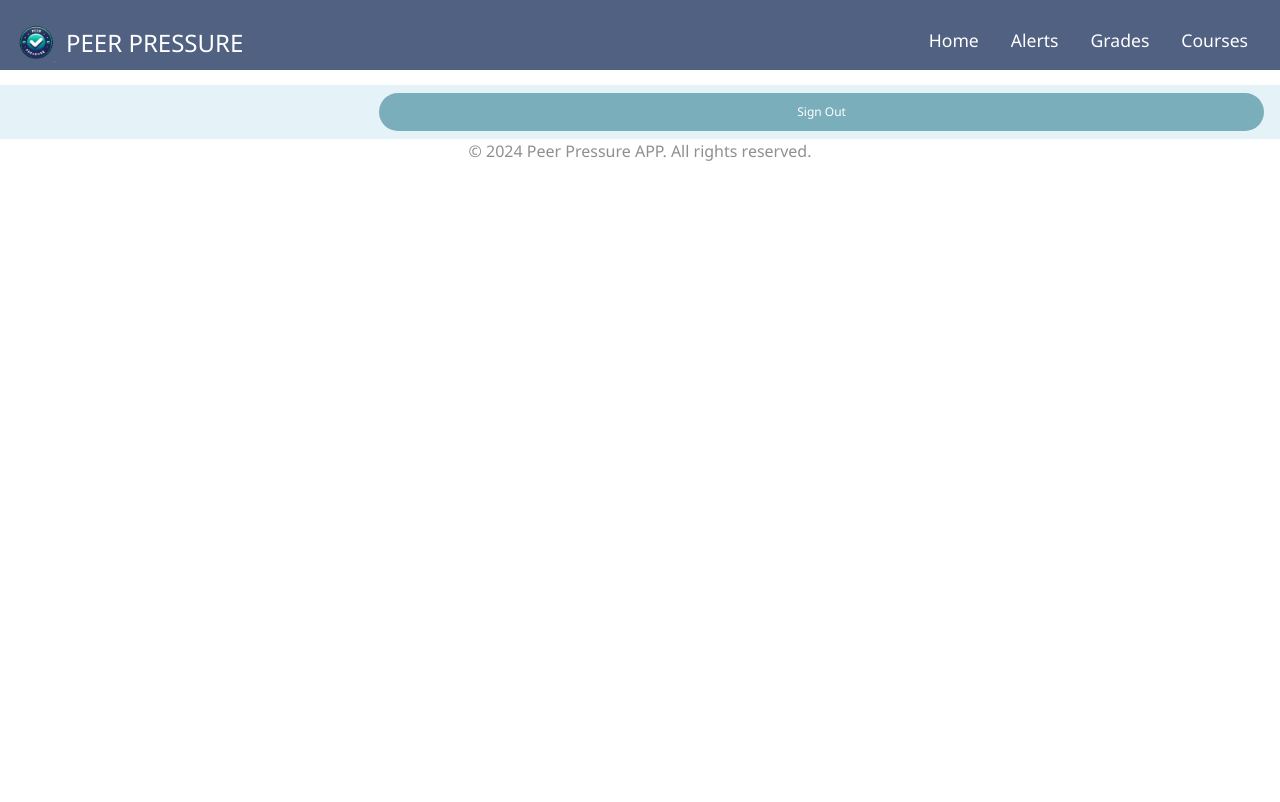
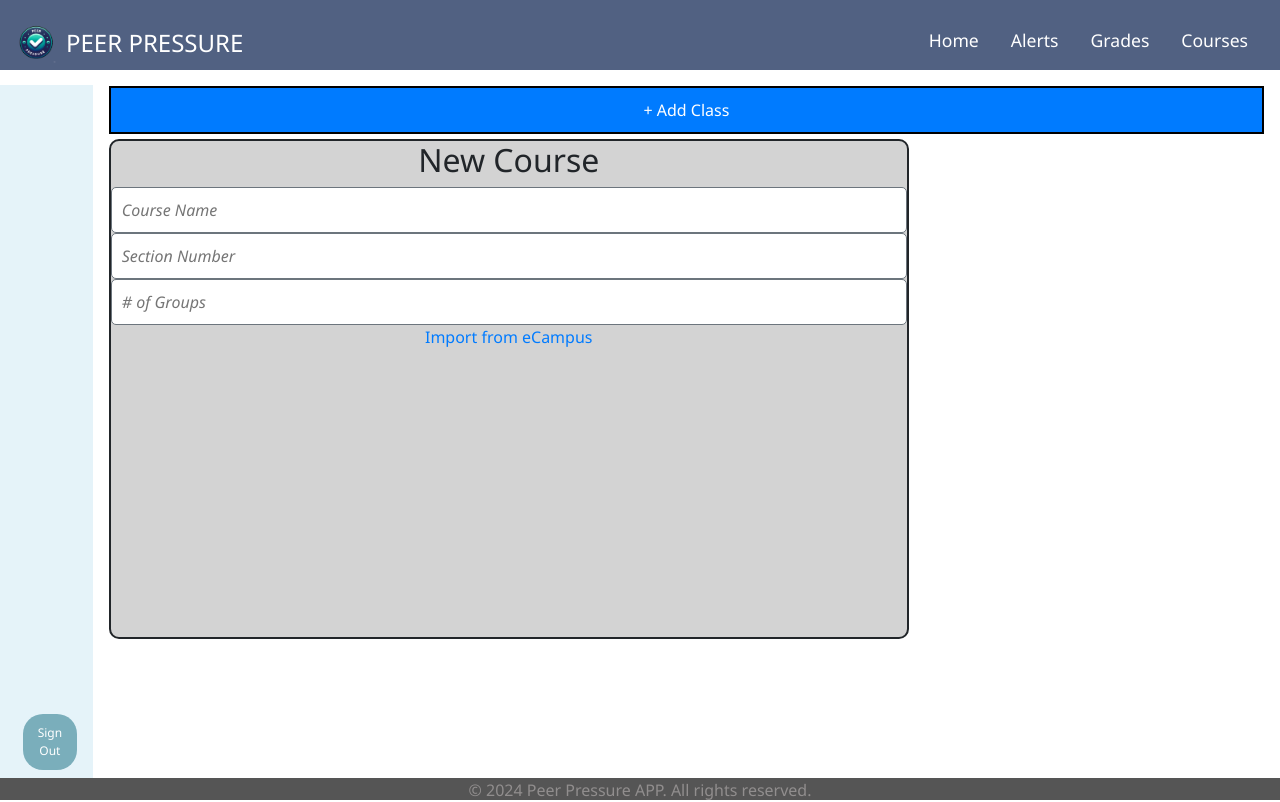
Before and after one commit to WVU-CS230-2024-05-Group02/Peer_Pressure, a React (Create React App) app: page /createclass in a window 1280 px wide. Built offline with nearby package versions, Linux system fonts and the light colour scheme.

Commit message:
7/7/24 more work on create course page

```diff
--- a/src/App.css
+++ b/src/App.css
@@ -163,7 +163,7 @@ input::placeholder{
 }
 
 .footer-container {
-  background-color: white;
+  background-color: rgb(85, 85, 85);
   height: 22px;
   color: rgb(145, 142, 142);
 }
@@ -263,3 +263,16 @@ input::placeholder{
 }
 
 /* End of Generic */
+
+.new-course-card{
+  border: solid 2px;
+  display: flex;
+  flex-direction: column;
+  border-radius: 10px;
+  width: 100vh;
+  height: 500px;
+  background-color: lightgray;
+  margin-top: 5px;
+
+
+}
--- a/src/App.js
+++ b/src/App.js
@@ -26,7 +26,7 @@ function App() {
                     <Route path="/evaluations" element={<AnswerEvaluation />} />
                     <Route path="/course" element={<GenericPage><StudentCourse /></GenericPage>} />
                     <Route path="/managestudents" element={<GenericPage><ManageStudentsPage/></GenericPage>}/> {/* Add ManageStudentsPage route */}
-                    <Route path="/createclass" element={<CreateClassPage />} />
+                    <Route path="/createclass" element={<GenericPage><CreateClassPage /></GenericPage>} />
                     <Route path="/home" element={<GenericPage><HomePage/></GenericPage>}/>
                     <Route path="/questionspage" element={<GenericPage><QuestionsPage/></GenericPage>}/>
 
--- /dev/null
+++ b/src/components/NewCourseForm.js
@@ -0,0 +1,38 @@
+import React from "react";
+import '../App.css';
+import Textbox from "../components/Textbox"
+
+function NewCourseForm(){
+    return(
+        <div className="new-course-card">
+            <h2>New Course</h2>
+                <form className="course-form">
+                    <input
+                        type="text"
+                        id="course-name"
+                        name="course"
+                        placeholder="Course Name"
+                    />
+
+                    <input
+                        type="number"
+                        id="section-number"
+                        name="sectionNumber"
+                        placeholder="Section Number"
+                        className=""
+                    />
+
+                    <input
+                        type="number"
+                        id="num-of-groups"
+                        name="numOfGroups"
+                        placeholder="# of Groups"
+                    />
+
+                    <a href="about:blank">Import from eCampus</a>
+            </form>
+        </div>
+    );
+}
+
+export default NewCourseForm;
--- a/src/pages/CreateClassPage.js
+++ b/src/pages/CreateClassPage.js
@@ -1,17 +1,12 @@
-import React from "react";
+import React, { useState } from 'react';
 import '../App.css';
-import Navbar from '../components/Navbar';
-import Sidebar from '../components/Sidebar.js';
-import Footer from '../components/Footer.js';
+import NewCourseForm from "../components/NewCourseForm"
 
 function CreateClassPage(){
     return(
         <div>
-             <Navbar />
-            <Sidebar className="sidebar" />
-            <Footer className="footer" />
-
-
+            <button>+ Add Class</button>
+            <NewCourseForm />
         </div>
     );
 }
```
